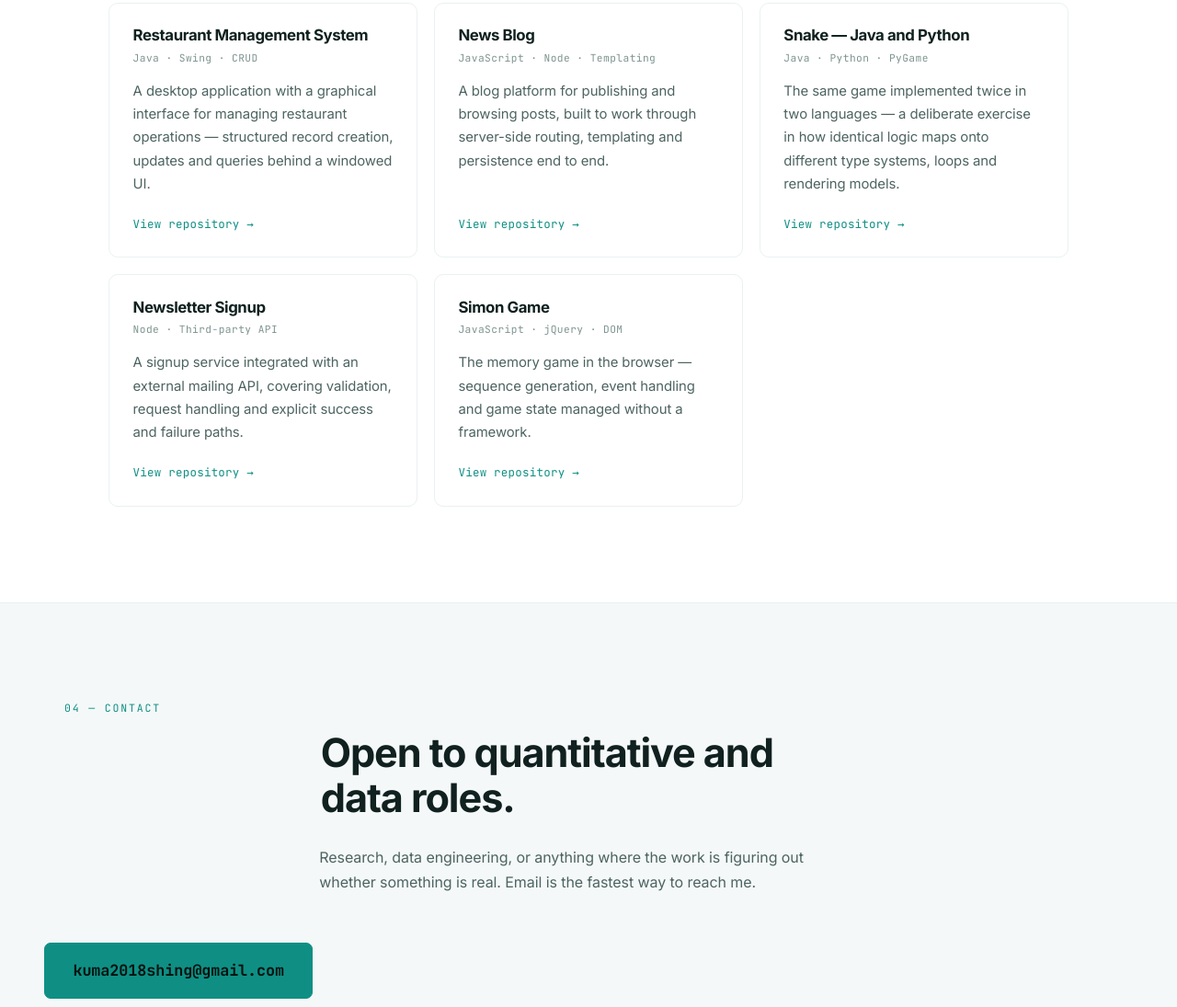
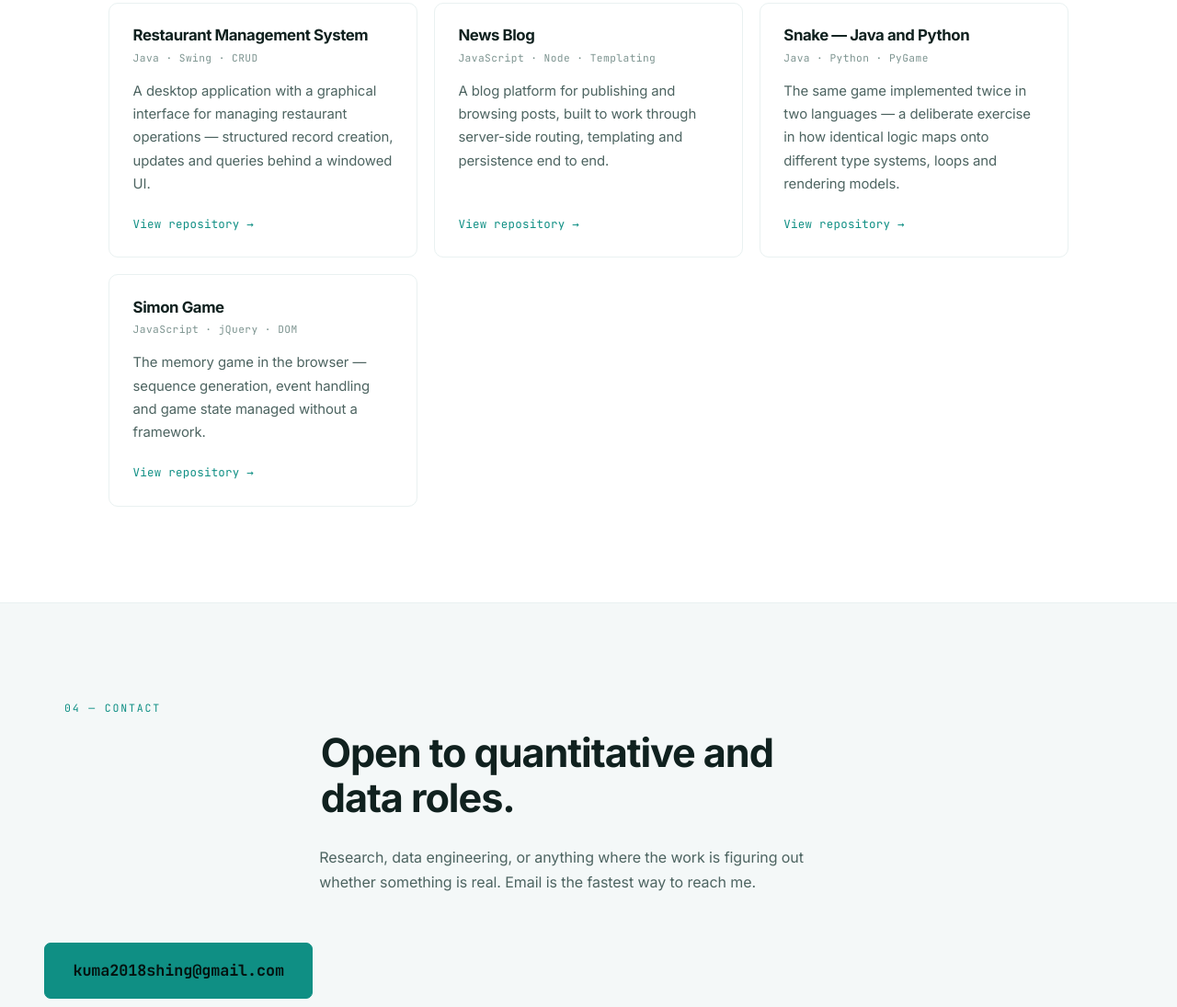
Before and after one commit to kuma2018shing/CV, a plain HTML site: page index.html in a window 1280 px wide. Shown: the part 3230-4325 px from the top of the page at 92% size. Drawn offline with Linux system fonts and the light colour scheme.

Commit message:
Add proper README; drop Newsletter Signup project card
README replaces the 17-byte "cv-in-progress-" placeholder with build,
structure, design and deployment notes.

The Newsletter Signup card is removed because that repository is being
taken down: a Mailchimp API key was committed to it in January 2020 and
remained retrievable from its git history.

Co-Authored-By: Claude Opus 5 <noreply@anthropic.com>

```diff
--- a/index.html
+++ b/index.html
@@ -281,19 +281,6 @@
 
         <article class="work">
           <div class="work-head">
-            <h3>Newsletter Signup</h3>
-            <p class="work-meta">Node · Third-party API</p>
-          </div>
-          <p>
-            A signup service integrated with an external mailing API, covering validation, request handling
-            and explicit success and failure paths.
-          </p>
-          <a class="work-link" href="https://github.com/kuma2018shing/Newsletter-Signup" target="_blank"
-            rel="noopener noreferrer">View repository</a>
-        </article>
-
-        <article class="work">
-          <div class="work-head">
             <h3>Simon Game</h3>
             <p class="work-meta">JavaScript · jQuery · DOM</p>
           </div>
```
Also changed, not shown: 1 other file.
